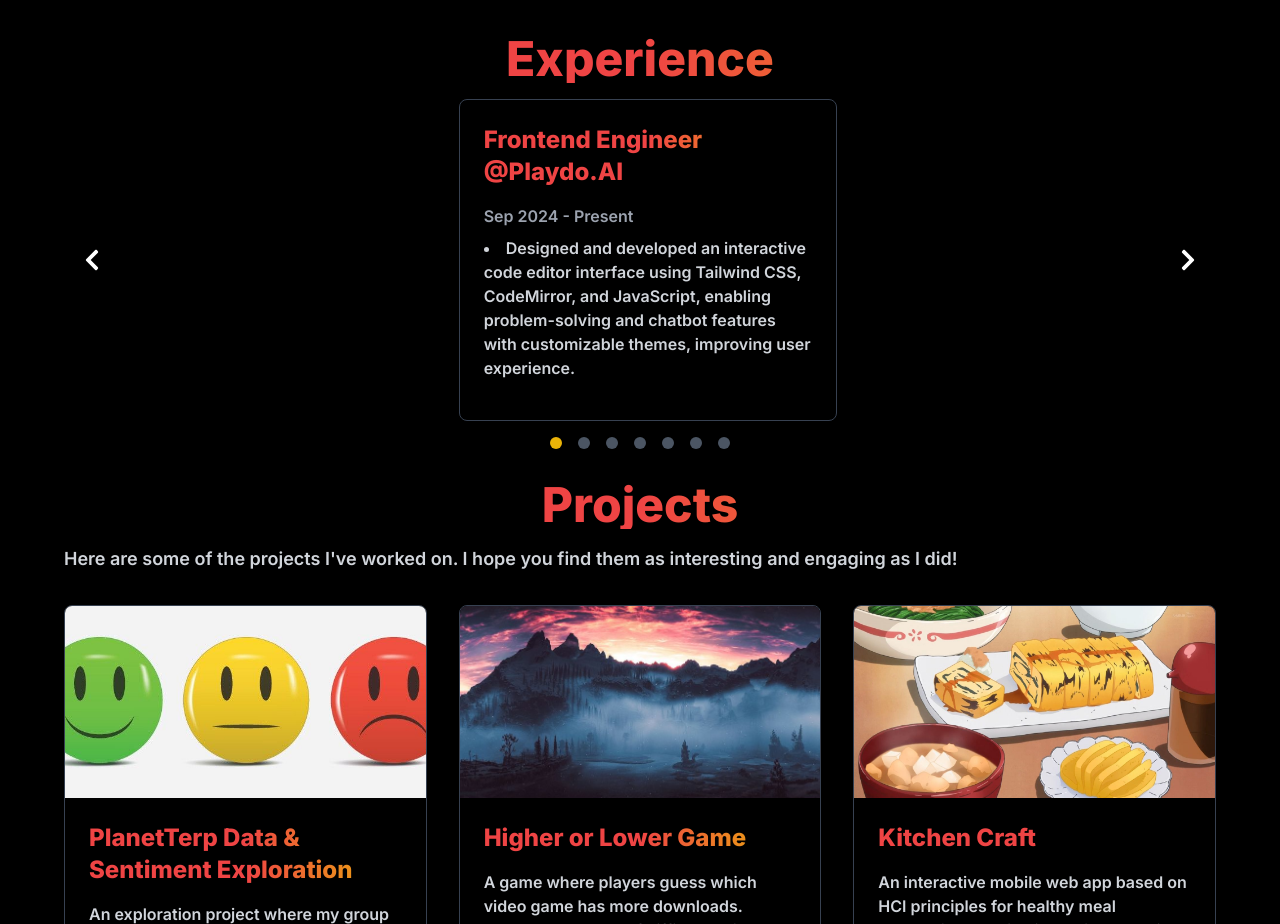
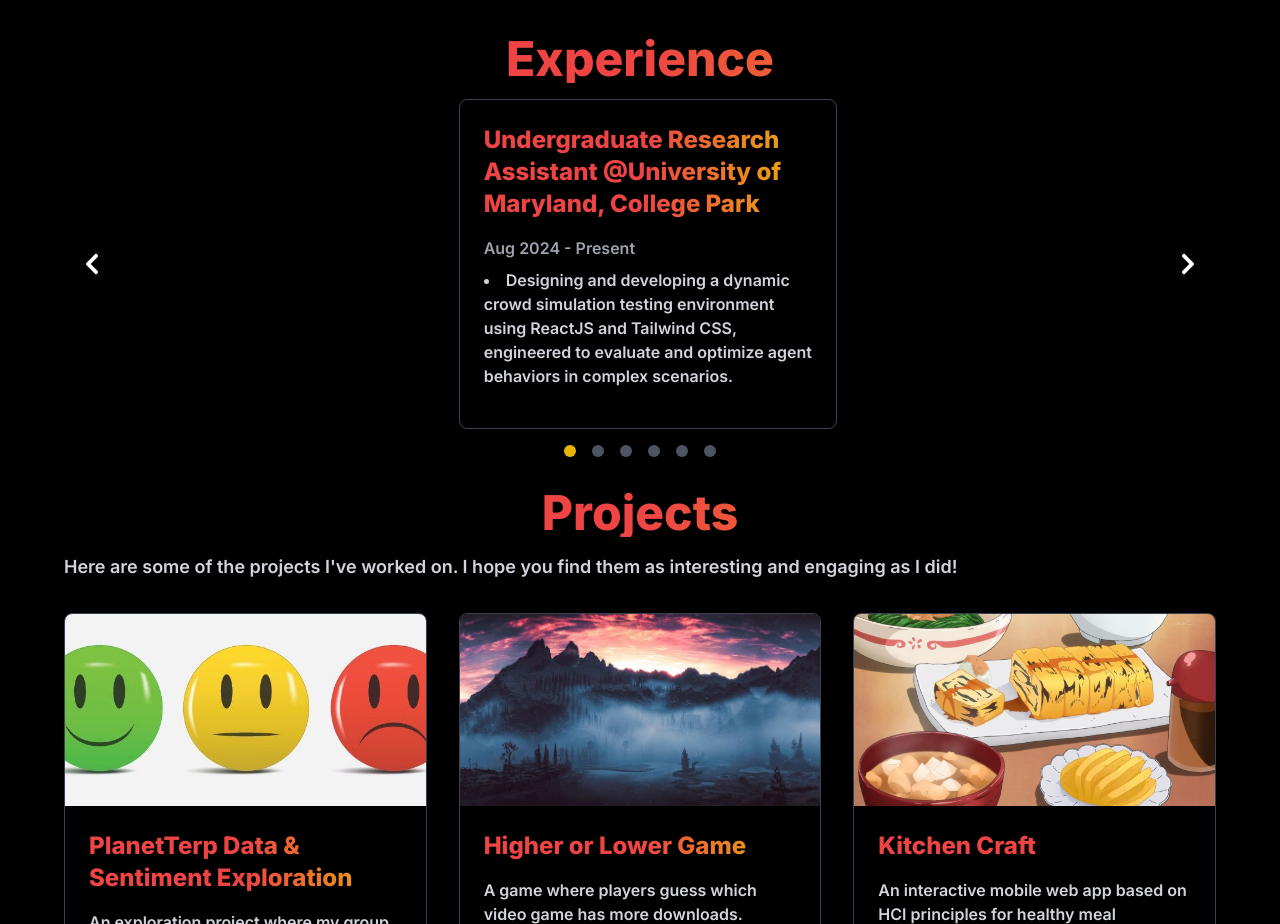
Before and after one commit to Vasu1415/portfolio-vasu, a Next.js app: page / in a window 1280 px wide. Shown: the part 1640-2564 px from the top of the page. Built offline with nearby package versions, Linux system fonts and the light colour scheme.

Commit message:
resume updation + experience

```diff
--- a/components/Experience.jsx
+++ b/components/Experience.jsx
@@ -3,14 +3,6 @@ import React, { useState } from 'react';
 import { FaChevronLeft, FaChevronRight, FaExternalLinkAlt } from 'react-icons/fa';
 
 const experiences = [
-  {
-    title: 'Frontend Engineer @Playdo.AI',
-    date: 'Sep 2024 - Present',
-    description: [
-      'Designed and developed an interactive code editor interface using Tailwind CSS, CodeMirror, and JavaScript, enabling problem-solving and chatbot features with customizable themes, improving user experience.',
-    ],
-    links: [],
-  },
   {
     title: 'Undergraduate Research Assistant @University of Maryland, College Park',
     date: 'Aug 2024 - Present',
--- a/components/HeroSection.jsx
+++ b/components/HeroSection.jsx
@@ -30,7 +30,7 @@ const HeroSection = () => {
                     I&apos;m a developer who is dedicated to using his current skills and learning new things to create efficient and smarter solutions that have a positive impact on society.
                 </p>
                 <div className="grid grid-cols-1 md:grid-cols-2 gap-4">
-                    <a href="https://drive.google.com/file/d/1ZOGVBRJTOS6bK8G2q382U6OKPV0RUE3X/view" target="_blank" className="relative inline-flex items-center justify-center p-4 px-6 py-3 overflow-hidden font-medium text-black transition duration-300 ease-out border-2 border-gray-900 rounded-full shadow-md group">
+                    <a href="https://drive.google.com/file/d/1izu1NdLm9O0YEcbfkPKZUkHh9N-8M-WE/view" target="_blank" className="relative inline-flex items-center justify-center p-4 px-6 py-3 overflow-hidden font-medium text-black transition duration-300 ease-out border-2 border-gray-900 rounded-full shadow-md group">
                         <span className="absolute inset-0 flex items-center justify-center w-full h-full text-black duration-300 -translate-x-full bg-white group-hover:translate-x-0 ease">
                             <FaExternalLinkAlt className="mr-2" />
                             Resume
```
